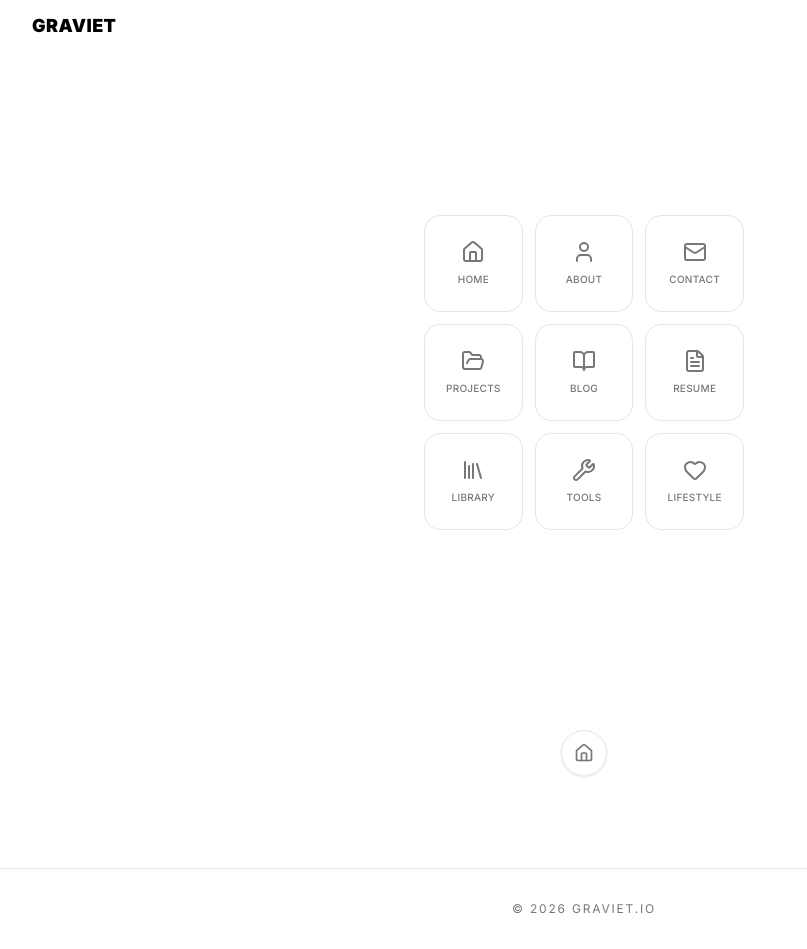
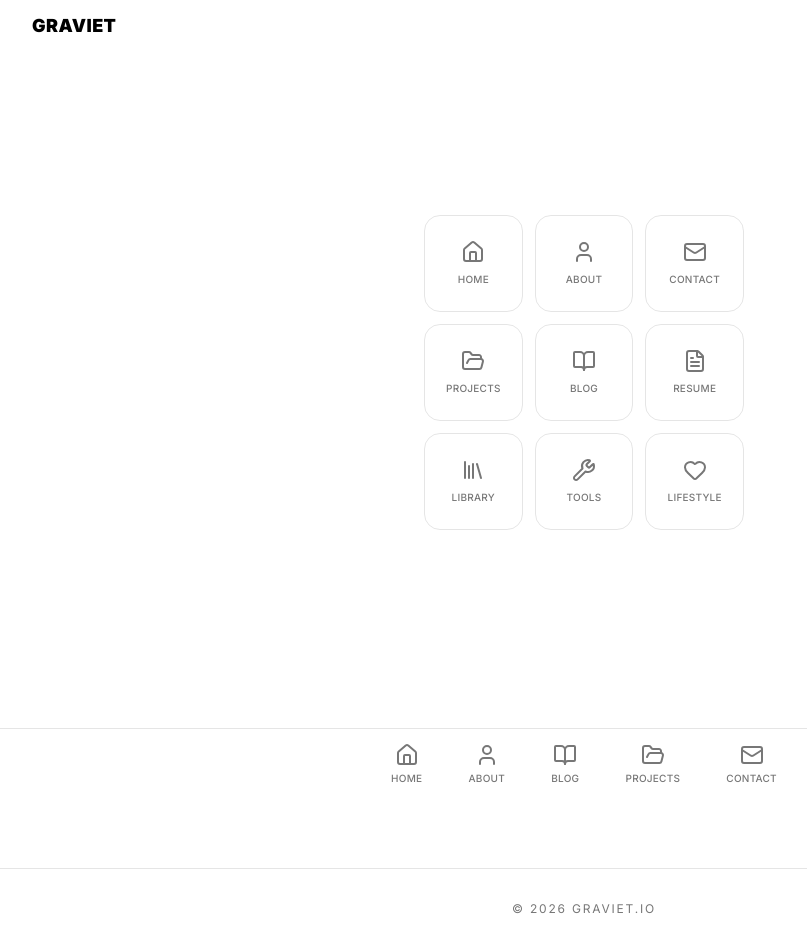
Before and after one commit to danielgraviet/graviet.io, a Next.js app: page / in a window 1280 px wide. Shown: the whole page, without its empty margins (56-863 px from the left). Built offline with nearby package versions, Linux system fonts and the light colour scheme.

Commit message:
Revert "Replace bottom nav with single home button, add logo hover state"
This reverts commit d5342d6de21ddae7c5741c7522ec7ce5aabb4959.

```diff
--- a/src/components/Navbar.tsx
+++ b/src/components/Navbar.tsx
@@ -1,5 +1,14 @@
 import Link from "next/link";
-import { Home } from "lucide-react";
+import { Home, User, BookOpen, FolderOpen, Mail } from "lucide-react";
+import type { LucideIcon } from "lucide-react";
+
+const links: { href: string; label: string; Icon: LucideIcon }[] = [
+  { href: "/", label: "Home", Icon: Home },
+  { href: "/about", label: "About", Icon: User },
+  { href: "/blog", label: "Blog", Icon: BookOpen },
+  { href: "/projects", label: "Projects", Icon: FolderOpen },
+  { href: "/contact", label: "Contact", Icon: Mail },
+];
 
 export default function Navbar() {
   return (
@@ -7,25 +16,30 @@ export default function Navbar() {
       {/* Top bar — logo only */}
       <header className="sticky top-0 z-50 bg-background/90 backdrop-blur-sm">
         <div className="mx-auto max-w-6xl px-4 py-3 md:px-6">
-          <Link
-            href="/"
-            className="text-lg font-black uppercase tracking-wide transition-opacity hover:opacity-60"
-          >
+          <Link href="/" className="text-lg font-black uppercase tracking-wide">
             GRAVIET
           </Link>
         </div>
       </header>
 
-      {/* Bottom home button */}
-      <div className="fixed bottom-0 left-0 right-0 z-50 flex justify-center pb-6">
-        <Link
-          href="/"
-          aria-label="Home"
-          className="flex items-center justify-center rounded-full border border-border bg-background/90 p-3 text-text-secondary shadow-sm backdrop-blur-sm transition-colors hover:text-foreground"
-        >
-          <Home className="h-5 w-5" />
-        </Link>
-      </div>
+      {/* Bottom navigation */}
+      <nav className="fixed bottom-0 left-0 right-0 z-50 border-t border-border bg-background/90 backdrop-blur-sm">
+        <ul className="mx-auto flex max-w-md items-center justify-around px-2 py-1">
+          {links.map((link) => (
+            <li key={link.href}>
+              <Link
+                href={link.href}
+                className="flex flex-col items-center gap-1 px-4 py-2.5 text-text-secondary transition-colors hover:text-foreground"
+              >
+                <link.Icon className="h-6 w-6" />
+                <span className="text-[10px] font-medium uppercase tracking-wide">
+                  {link.label}
+                </span>
+              </Link>
+            </li>
+          ))}
+        </ul>
+      </nav>
     </>
   );
 }
```
